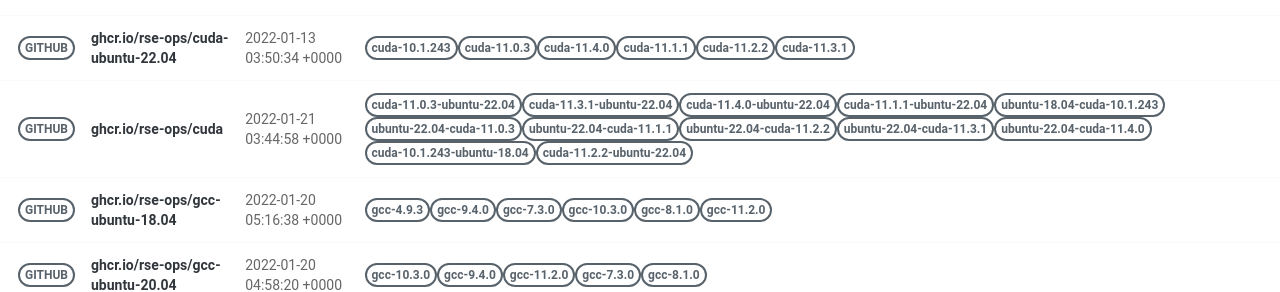
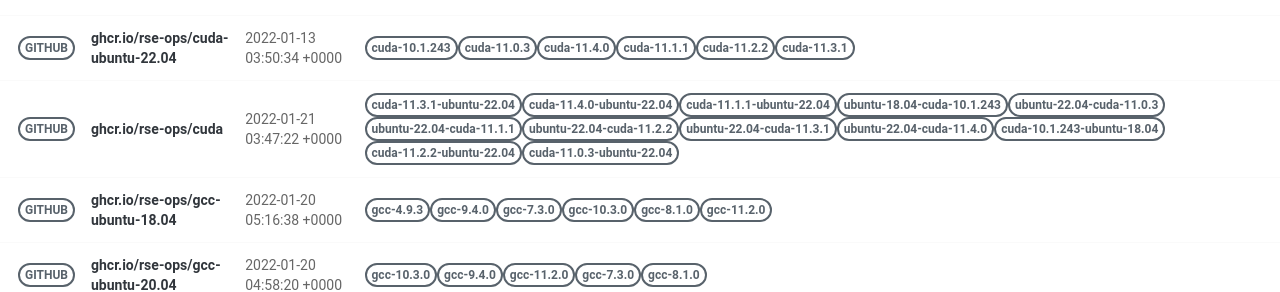
Before and after one commit to rse-ops/docker-images, a Jekyll site: the page built from pages/index.md, in a window 1280 px wide. Shown: the part 414-706 px from the top of the page. Built offline with Jekyll 4.4.1, drawn with Linux system fonts in a browser that asks for light colours; nearby versions of some CDN libraries; part of the change alters nothing that is shown.

Commit message:
Automated push to update library 2022-01-21

```diff
--- a/_library/ghcr.io-rse-ops-cuda.md
+++ b/_library/ghcr.io-rse-ops-cuda.md
@@ -1,14 +1,11 @@
 ---
 layout: container
 name: ghcr.io/rse-ops/cuda
-updated_at: 2022-01-21 03:44:58.124532
+updated_at: 2022-01-21 03:47:22.026701
 
 
 container_url: https://github.com/orgs/rse-ops/packages/container/package/cuda
 versions:
- - tag: cuda-11.0.3-ubuntu-22.04
-   dockerfile: https://github.com/rse-ops/docker-images/blob/main/ubuntu/cuda/Dockerfile
-   manifest: https://crane.ggcr.dev/manifest/ghcr.io/rse-ops/cuda:cuda-11.0.3-ubuntu-22.04
  - tag: cuda-11.3.1-ubuntu-22.04
    dockerfile: https://github.com/rse-ops/docker-images/blob/main/ubuntu/cuda/Dockerfile
    manifest: https://crane.ggcr.dev/manifest/ghcr.io/rse-ops/cuda:cuda-11.3.1-ubuntu-22.04
@@ -42,5 +39,8 @@ versions:
  - tag: cuda-11.2.2-ubuntu-22.04
    dockerfile: https://github.com/rse-ops/docker-images/blob/main/ubuntu/cuda/Dockerfile
    manifest: https://crane.ggcr.dev/manifest/ghcr.io/rse-ops/cuda:cuda-11.2.2-ubuntu-22.04
+ - tag: cuda-11.0.3-ubuntu-22.04
+   dockerfile: https://github.com/rse-ops/docker-images/blob/main/ubuntu/cuda/Dockerfile
+   manifest: https://crane.ggcr.dev/manifest/ghcr.io/rse-ops/cuda:cuda-11.0.3-ubuntu-22.04
 
 ---
```
